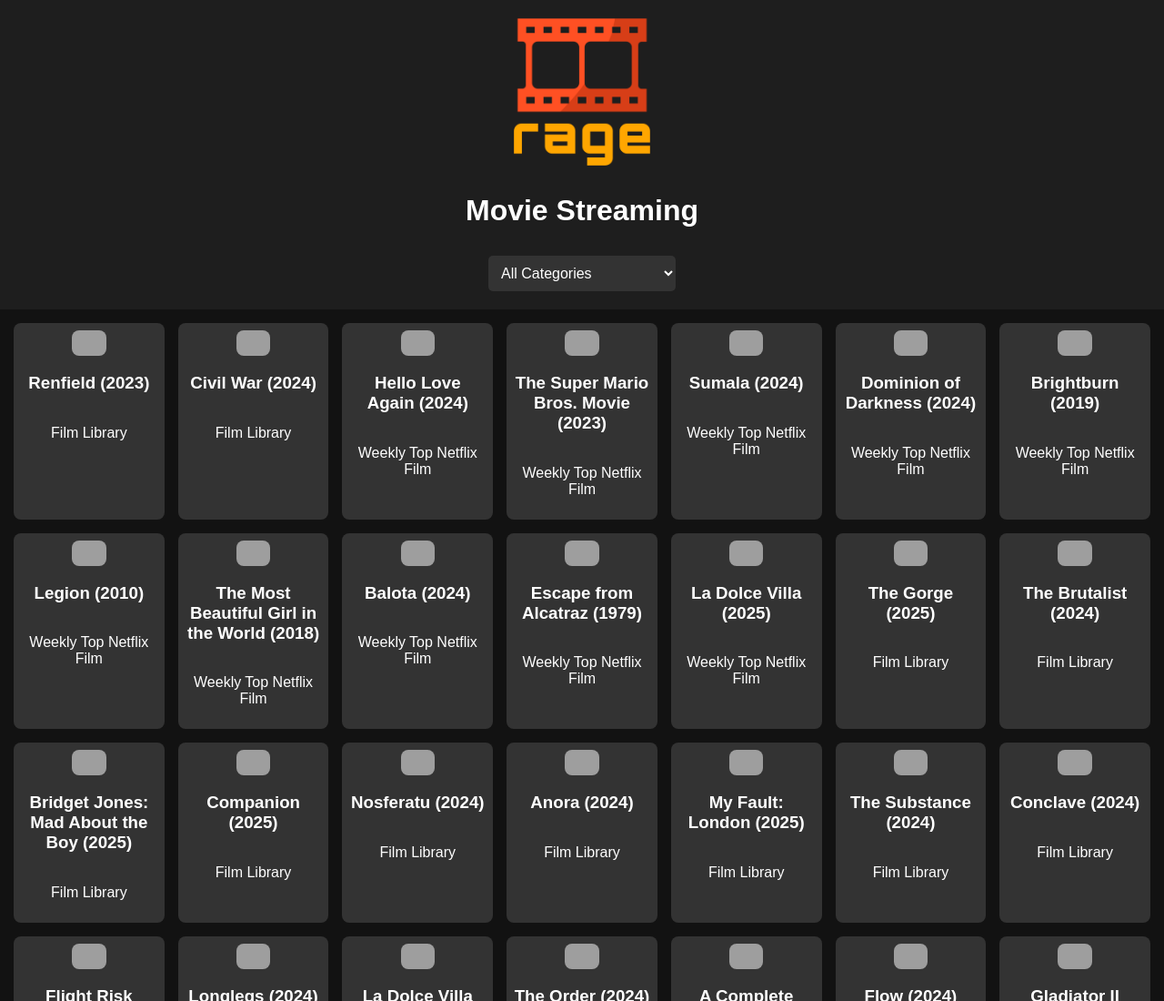
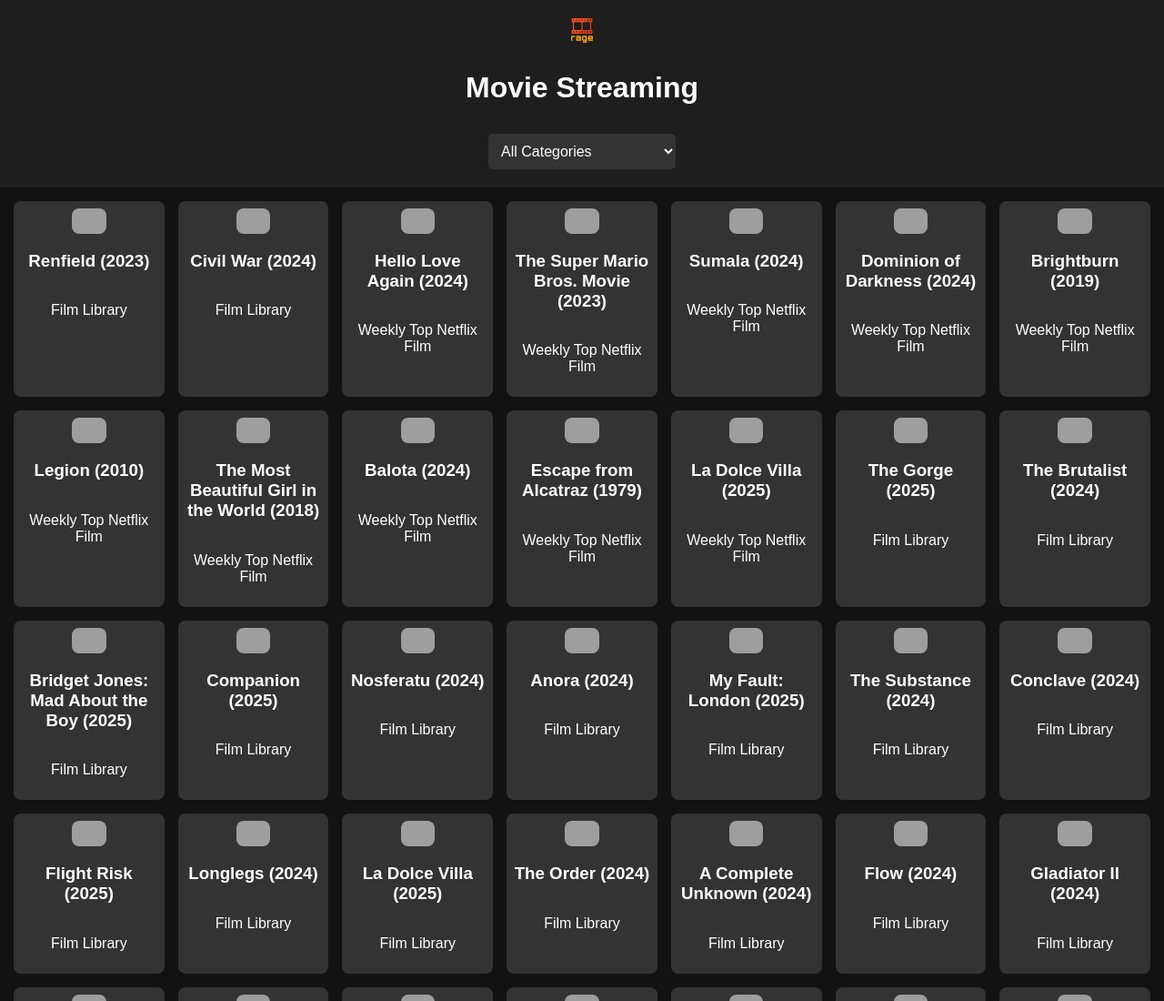
Before and after one commit to ragetraxx/musical-system, a plain HTML site: page index.html in a window 1280 px wide. Shown: the top 1100 px of the page at 91% size. Drawn offline with Linux system fonts and the light colour scheme; grey boxes are pictures that could not be loaded.

Commit message:
Update styles.css

```diff
--- a/styles.css
+++ b/styles.css
@@ -19,7 +19,7 @@
 
 /* Logo Styles */
 #logo {
-    max-width: 150px; /* Adjust size */
+    max-width: 25px; /* Adjust size */
     height: auto;
     display: block;
     margin-bottom: 10px;
```
